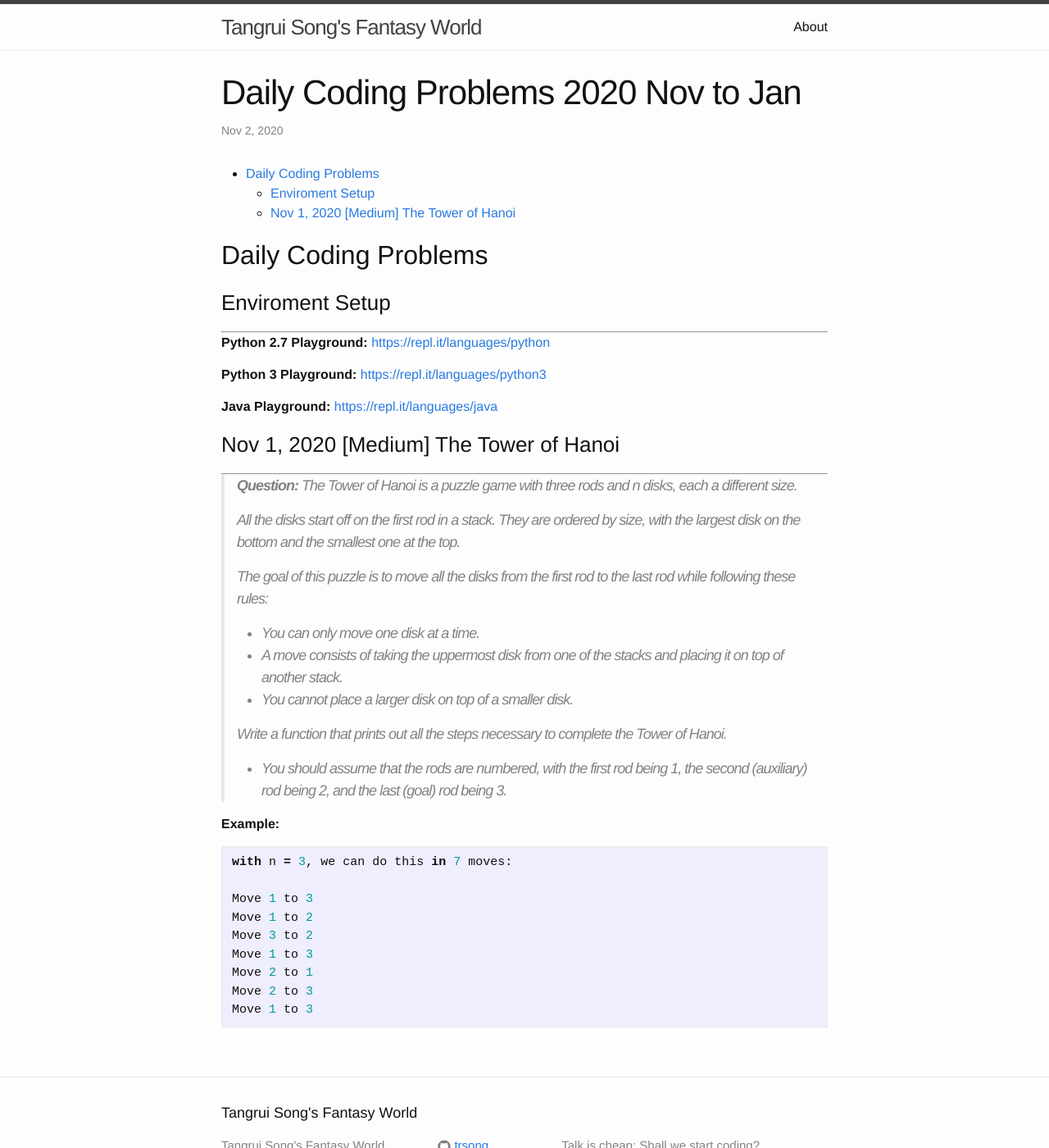
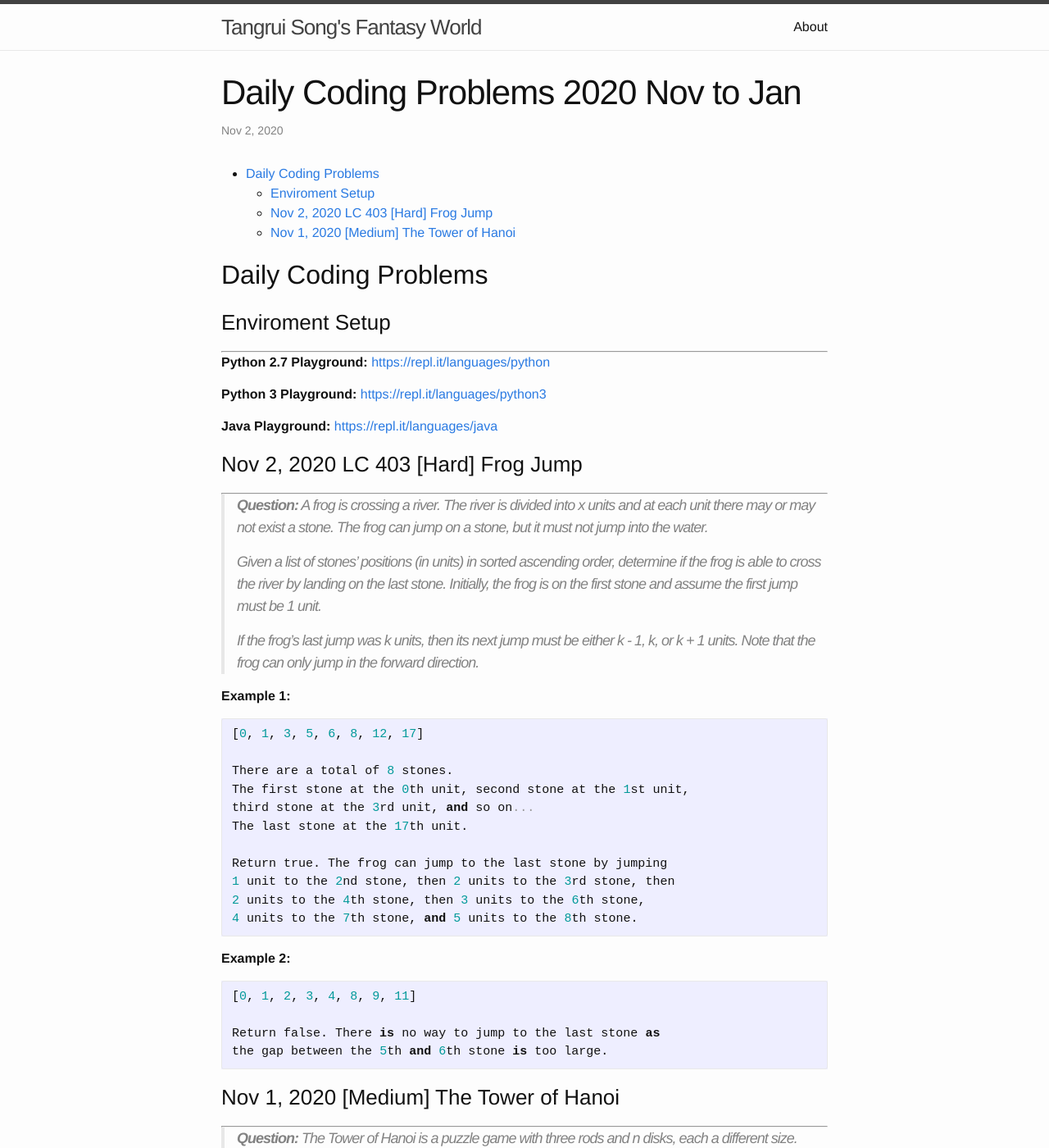
Before and after one commit to trsong/trsong.github.io, a Jekyll site: the page built from _posts/2020-11-01-DailyQuestionsAug.md, in a window 1280 px wide and 1400 px high. Shown: the whole window at 82% size. Built offline with Jekyll 4.4.1, drawn with Linux system fonts in a browser that asks for light colours.

Commit message:
Add Nov 2 question

````diff
--- a/_posts/2020-11-01-DailyQuestionsAug.md
+++ b/_posts/2020-11-01-DailyQuestionsAug.md
@@ -18,6 +18,39 @@ categories: Python/Java
 
 **Java Playground:** [https://repl.it/languages/java](https://repl.it/languages/java)
 
+
+### Nov 2, 2020 LC 403 \[Hard\] Frog Jump
+---
+> **Question:** A frog is crossing a river. The river is divided into x units and at each unit there may or may not exist a stone. The frog can jump on a stone, but it must not jump into the water.
+>
+> Given a list of stones' positions (in units) in sorted ascending order, determine if the frog is able to cross the river by landing on the last stone. Initially, the frog is on the first stone and assume the first jump must be 1 unit.
+>
+> If the frog's last jump was k units, then its next jump must be either k - 1, k, or k + 1 units. Note that the frog can only jump in the forward direction.
+
+**Example 1:**
+
+```py
+[0, 1, 3, 5, 6, 8, 12, 17]
+
+There are a total of 8 stones.
+The first stone at the 0th unit, second stone at the 1st unit,
+third stone at the 3rd unit, and so on...
+The last stone at the 17th unit.
+
+Return true. The frog can jump to the last stone by jumping
+1 unit to the 2nd stone, then 2 units to the 3rd stone, then
+2 units to the 4th stone, then 3 units to the 6th stone,
+4 units to the 7th stone, and 5 units to the 8th stone.
+```
+
+**Example 2:**
+
+```py
+[0, 1, 2, 3, 4, 8, 9, 11]
+
+Return false. There is no way to jump to the last stone as
+the gap between the 5th and 6th stone is too large.
+```
 
 ### Nov 1, 2020 \[Medium\] The Tower of Hanoi
 ---
````
